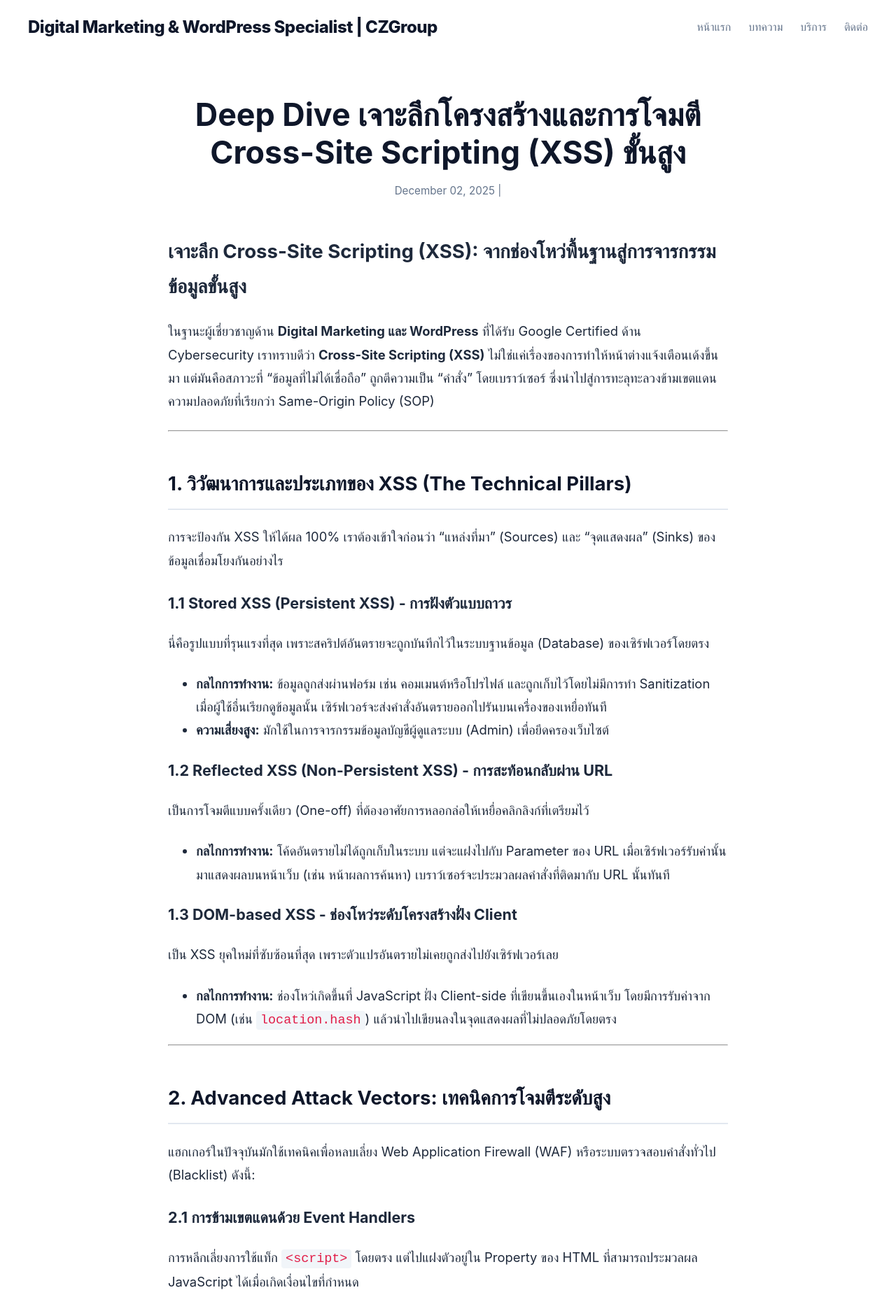
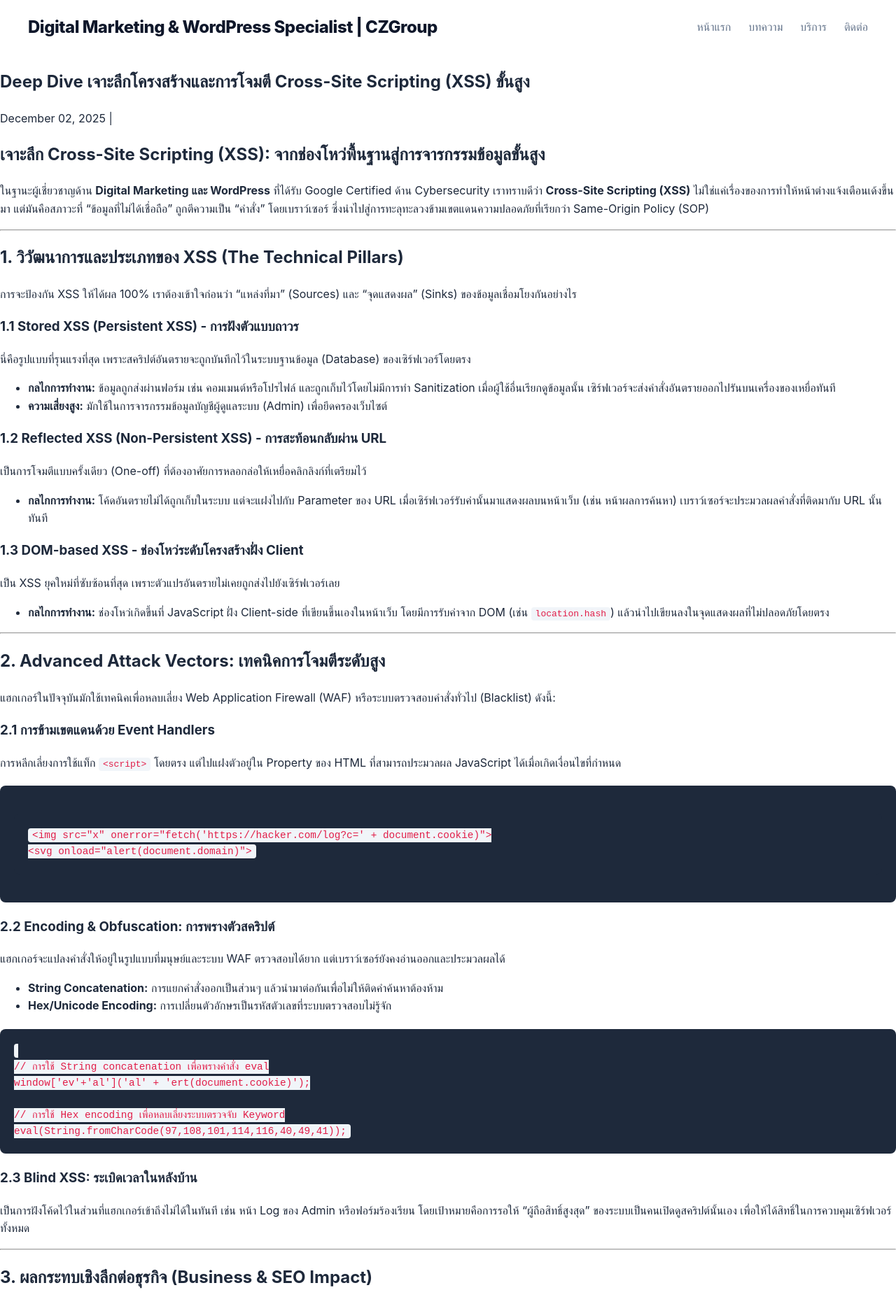
Before and after one commit to Yuukub/yuukub.github.io, a Jekyll site: the page built from _posts/2025-12-23-xss-deep-dive.md, in a window 1280 px wide. Shown: the top 1864 px of the page at 70% size. Built offline with Jekyll 4.4.1, drawn with Linux system fonts in a browser that asks for light colours.

Commit message:
Update main.css

```diff
--- a/assets/main.css
+++ b/assets/main.css
@@ -9,7 +9,7 @@
 :root {
   --primary-color: #3b82f6;      /* Agency Blue */
   --primary-dark: #2563eb;
-  --dark-bg: #0f172a;            /* Dark Navy */
+  --dark-bg: #0f172a;           /* Dark Navy */
   --light-bg: #f8fafc;
   --text-main: #1e293b;
   --text-muted: #64748b;
@@ -36,24 +36,41 @@
 }
 
 /* ==========================================================================
-   Navbar
+   Navbar (จัดวางซ้าย-ขวา)
    ========================================================================== */
 
 .nav-wrapper {
   display: flex;
-  justify-content: space-between;
+  justify-content: space-between; /* โลโก้ซ้าย เมนูขวา */
   align-items: center;
   padding: 20px 0;
 }
 
-.site-logo { text-decoration: none; transition: 0.3s; }
-.site-logo:hover { opacity: 0.8; }
-.logo-text { font-weight: 800; font-size: 1.5rem; color: var(--dark-bg); letter-spacing: -0.5px; }
-.logo-img { height: 50px; width: auto; display: block; }
+.site-logo {
+  text-decoration: none;
+  transition: 0.3s;
+}
+
+.site-logo:hover {
+  opacity: 0.8;
+}
+
+.logo-text {
+  font-weight: 800;
+  font-size: 1.5rem;
+  color: var(--dark-bg);
+  letter-spacing: -0.5px;
+}
+
+.logo-img {
+  height: 50px;
+  width: auto;
+  display: block;
+}
 
 .nav-links {
-  list-style: none;
-  display: flex;
+  list-style: none; /* เอาจุดไข่ปลาออก */
+  display: flex;    /* เรียงเป็นแนวนอน */
   gap: 25px;
   margin: 0;
   padding: 0;
@@ -66,10 +83,12 @@
   transition: 0.3s;
 }
 
-.nav-links a:hover { color: var(--primary-color); }
+.nav-links a:hover {
+  color: var(--primary-color);
+}
 
 /* ==========================================================================
-   Hero & Services
+   Hero Section
    ========================================================================== */
 
 .hero {
@@ -81,8 +100,18 @@
   margin: 20px 0 60px 0;
 }
 
-.hero h1 { font-size: 2.8rem; margin-bottom: 20px; color: #f8fafc; }
-.hero p { font-size: 1.2rem; color: #cbd5e1; max-width: 700px; margin: 0 auto 30px; }
+.hero h1 {
+  font-size: 2.8rem;
+  margin-bottom: 20px;
+  color: #f8fafc;
+}
+
+.hero p {
+  font-size: 1.2rem;
+  color: #cbd5e1;
+  max-width: 700px;
+  margin: 0 auto 30px;
+}
 
 .cta-button {
   display: inline-block;
@@ -92,10 +121,17 @@
   border-radius: 50px;
   text-decoration: none;
   font-weight: bold;
-  transition: 0.3s;
+  transition: transform 0.3s, background 0.3s;
 }
 
-.cta-button:hover { background: var(--primary-dark); transform: scale(1.05); }
+.cta-button:hover {
+  background: var(--primary-dark);
+  transform: scale(1.05);
+}
+
+/* ==========================================================================
+   Services Section (Grid)
+   ========================================================================== */
 
 .services {
   display: grid;
@@ -113,43 +149,113 @@
   transition: 0.3s;
 }
 
-.service-item:hover { transform: translateY(-5px); border-color: var(--primary-color); }
+.service-item:hover {
+  border-color: var(--primary-color);
+  box-shadow: 0 10px 20px rgba(0,0,0,0.05);
+  transform: translateY(-5px);
+}
+
+.service-item i {
+  font-size: 2.5rem;
+  display: block;
+  margin-bottom: 20px;
+}
 
 /* ==========================================================================
-   Code Highlight (แก้ปัญหาคอมเมนต์อ่านยาก)
+   Blog Post Grid & Cards
+   ========================================================================== */
+
+.post-container {
+  padding-bottom: 80px;
+}
+
+.section-title {
+  text-align: center;
+  margin-bottom: 40px;
+  font-size: 2rem;
+  color: var(--dark-bg);
+}
+
+.post-grid {
+  display: grid;
+  grid-template-columns: repeat(auto-fill, minmax(320px, 1fr));
+  gap: 30px;
+}
+
+.post-card {
+  background: #fff;
+  border-radius: 12px;
+  overflow: hidden;
+  box-shadow: 0 4px 15px rgba(0,0,0,0.08);
+  transition: 0.3s;
+  display: flex;
+  flex-direction: column;
+  border: 1px solid #eee;
+  text-decoration: none;
+}
+
+.post-card:hover {
+  transform: translateY(-8px);
+  box-shadow: 0 12px 25px rgba(0,0,0,0.15);
+}
+
+.post-thumbnail img {
+  width: 100%;
+  height: 220px;
+  object-fit: cover;
+  display: block;
+}
+
+.post-content {
+  padding: 25px;
+  flex-grow: 1;
+  display: flex;
+  flex-direction: column;
+}
+
+.post-date {
+  font-size: 0.85rem;
+  color: var(--text-muted);
+  margin-bottom: 10px;
+}
+
+.post-title {
+  margin: 0 0 15px 0;
+  font-size: 1.25rem;
+  line-height: 1.4;
+  color: var(--dark-bg);
+}
+
+.post-excerpt {
+  font-size: 0.95rem;
+  color: #555;
+  margin-bottom: 20px;
+}
+
+/* ==========================================================================
+   Code Highlight (สำหรับบทความ Cybersecurity)
    ========================================================================== */
 
 pre, .highlight {
   background-color: var(--code-bg);
   color: #e2e8f0;
-  padding: 24px;
-  border-radius: 12px;
+  padding: 20px;
+  border-radius: 8px;
   overflow-x: auto;
-  font-family: 'Fira Code', 'Courier New', Courier, monospace;
-  font-size: 0.95rem;
+  font-family: 'Courier New', Courier, monospace;
+  font-size: 0.9rem;
   margin: 20px 0;
-  border: 1px solid #334155;
 }
-
-/* ลบพื้นหลังสีชมพู/แดงในคอมเมนต์ */
-.highlight .c, .highlight .cm, .highlight .c1, .highlight .cp {
-  color: #94a3b8 !important;
-  background-color: transparent !important;
-  font-style: italic !important;
-}
-
-.highlight .k { color: #f472b6; } /* Keywords */
-.highlight .s, .highlight .s1, .highlight .s2 { color: #34d399; } /* Strings */
 
 code {
   background: #f1f5f9;
-  padding: 3px 6px;
+  padding: 2px 6px;
   border-radius: 4px;
   color: #e11d48;
 }
 
 /* ==========================================================================
-   Site Footer (แก้ไขการจัดกึ่งกลาง)
+   Site Footer (Centered 3-Columns)
    ========================================================================== */
 
 .site-footer {
@@ -166,7 +272,6 @@
   max-width: 1200px;
   margin: 0 auto;
   padding: 0 20px;
-  align-items: start; /* ให้เนื้อหาเริ่มจากด้านบนพร้อมกัน */
 }
 
 .footer-title {
@@ -176,14 +281,36 @@
   font-weight: 600;
 }
 
-.footer-bio { line-height: 1.7; font-size: 0.95rem; }
+.footer-bio {
+  line-height: 1.7;
+  font-size: 0.95rem;
+}
 
-.footer-links { list-style: none; padding: 0; margin: 0; }
+.footer-links {
+  list-style: none;
+  padding: 0;
+  margin: 0;
+}
+
 .footer-links li { margin-bottom: 12px; }
-.footer-links a { color: #94a3b8; text-decoration: none; transition: 0.3s; }
-.footer-links a:hover { color: var(--primary-color); padding-left: 5px; }
 
-.social-links { display: flex; gap: 12px; margin-bottom: 20px; }
+.footer-links a {
+  color: #94a3b8;
+  text-decoration: none;
+  transition: 0.3s;
+}
+
+.footer-links a:hover {
+  color: var(--primary-color);
+  padding-left: 5px;
+}
+
+.social-links {
+  display: flex;
+  gap: 12px;
+  margin-bottom: 20px;
+}
+
 .social-links a {
   background: #1e293b;
   color: #f8fafc;
@@ -194,34 +321,17 @@
   transition: 0.3s;
 }
 
+.social-links a:hover {
+  background: var(--primary-color);
+  transform: translateY(-3px);
+}
+
 .partner-tag {
   margin-top: 25px;
   font-size: 0.85rem;
   border-top: 1px solid #1e293b;
   padding-top: 20px;
-  width: 100%; /* ให้เส้นขีดเต็มความกว้างคอลัมน์ */
 }
-
-/* ==========================================================================
-   Single Post Page Styling
-   ========================================================================== */
-
-.single-post-container {
-  max-width: 800px;
-  margin: 60px auto;
-  padding: 0 20px;
-}
-
-.post-page-header { text-align: center; margin-bottom: 50px; }
-.post-page-title { font-size: 2.8rem; color: var(--dark-bg); line-height: 1.2; margin-bottom: 15px; }
-.post-page-meta { color: var(--text-muted); font-size: 0.95rem; }
-
-.post-page-content { line-height: 1.8; font-size: 1.15rem; color: var(--text-main); }
-.post-page-content h2 { margin-top: 50px; color: var(--dark-bg); border-bottom: 2px solid var(--border-color); padding-bottom: 10px; }
-.post-page-content p { margin-bottom: 25px; }
-
-.post-page-footer { margin-top: 80px; padding-top: 40px; border-top: 1px solid var(--border-color); }
-.author-card { background: var(--light-bg); padding: 30px; border-radius: 12px; display: flex; gap: 20px; }
 
 /* ==========================================================================
    Responsive Design
@@ -235,9 +345,7 @@
   .hero h1 { font-size: 2rem; }
   .footer-container {
     grid-template-columns: 1fr;
-    text-align: center; /* จัดกึ่งกลางบนมือถือ */
+    text-align: center;
   }
   .social-links { justify-content: center; }
-  .post-page-title { font-size: 2rem; }
-  .single-post-container { margin: 30px auto; }
 }
```
